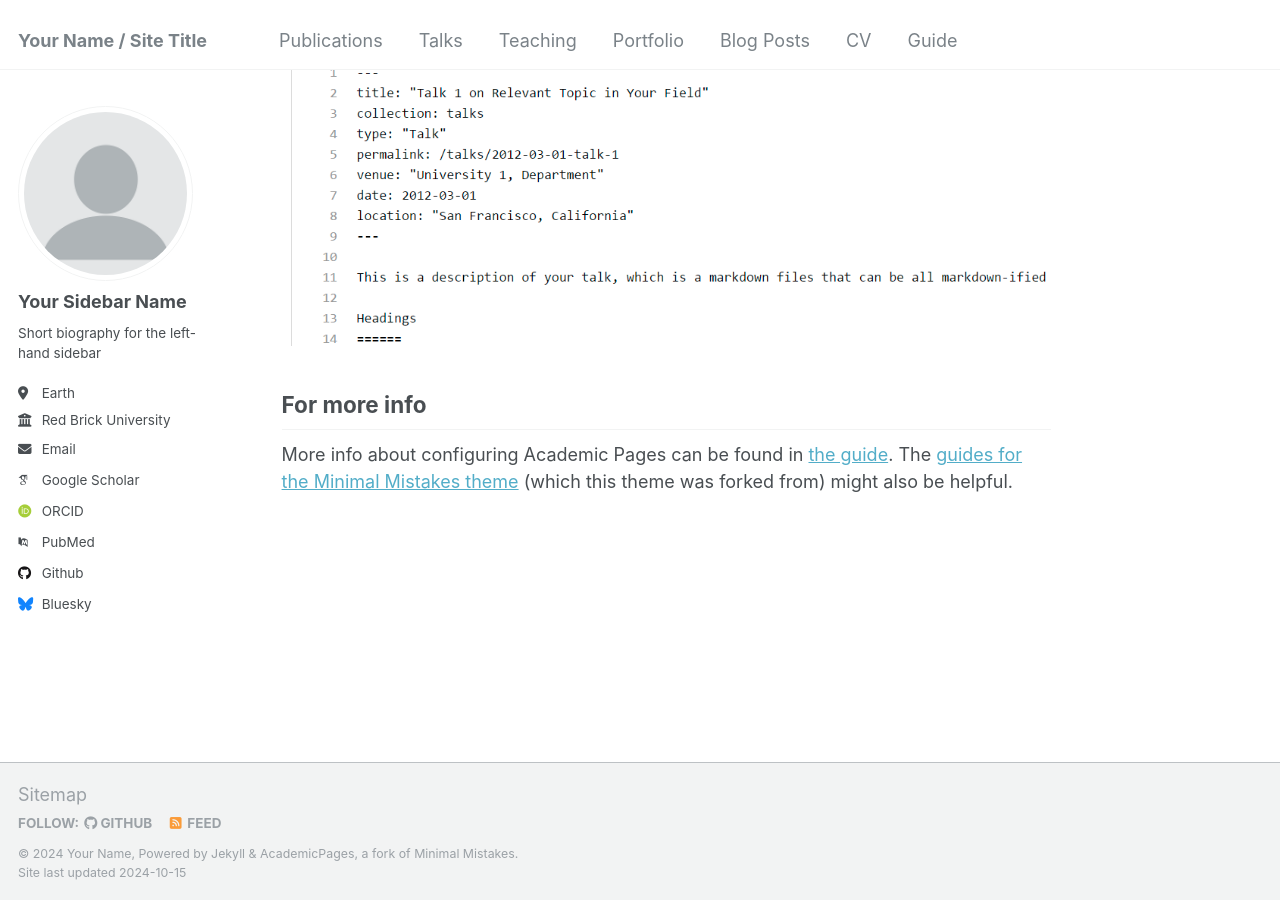
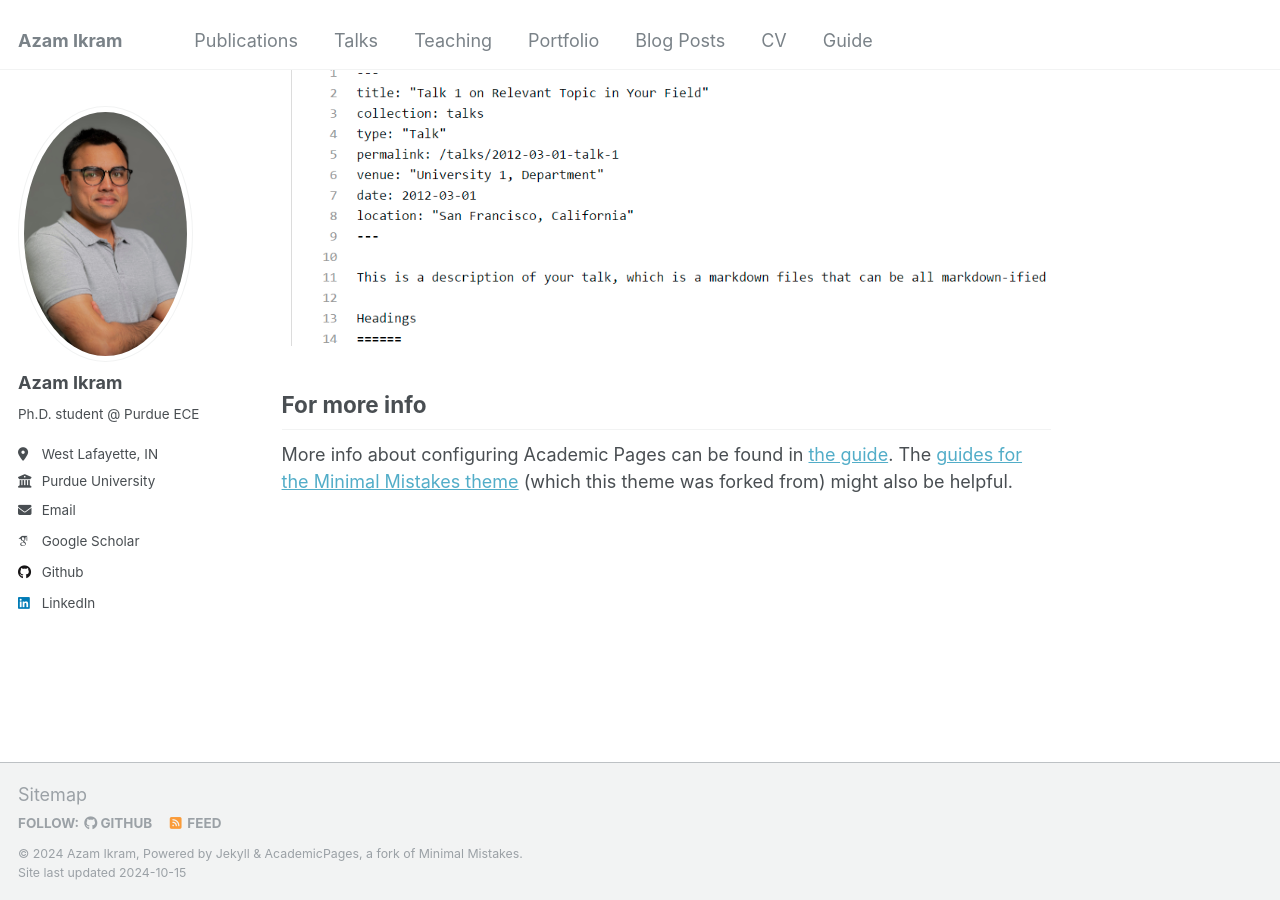
Before and after one commit to azamikram/azamikram.github.io, a Jekyll site: the page built from _pages/about.md, in a window 1280 px wide and 900 px high, scrolled down 2643 px. Built offline with Jekyll 4.4.1, drawn with Linux system fonts in a browser that asks for light colours; some web fonts are replaced.

Commit message:
Verify google site code

```diff
--- a/_config.yml
+++ b/_config.yml
@@ -8,47 +8,47 @@
 
 # Basic Site Settings
 locale                   : "en-US"
-title                    : "Your Name / Site Title"
+title                    : "Azam Ikram"
 title_separator          : "-"
-name                     : &name "Your Name"
-description              : &description "personal description"
-url                      : https://academicpages.github.io # the base hostname & protocol for your site e.g. "https://mmistakes.github.io"
+name                     : &name "Azam Ikram"
+description              : &description "Ph.D. student, Purdue ECE"
+url                      : https://azamikram.github.io # the base hostname & protocol for your site e.g. "https://mmistakes.github.io"
 baseurl                  : "" # the subpath of your site, e.g. "/blog"
-repository               : "academicpages/academicpages.github.io"
+repository               : "azamikram/azamikram.github.io"
 
 # Site Author - The following control what appear as part of the author content on the side bar.
 #               If a field is blank the icon and link will not appear, otherwise it will be shown.
 #               Additional customization can be done by editing /_includes/author-profile.html
 author:
   # Biographic information
-  avatar           : "profile.png"
-  name             : "Your Sidebar Name"
+  avatar           : "profile.jpg"
+  name             : "Azam Ikram"
   pronouns         : # example: "she/her"
-  bio              : "Short biography for the left-hand sidebar"
-  location         : "Earth"
-  employer         : "Red Brick University"
+  bio              : "Ph.D. student @ Purdue ECE"
+  location         : "West Lafayette, IN"
+  employer         : "Purdue University"
   uri              : # URL
-  email            : "none@example.org"
+  email            : "mikram@purdue.edu"
 
   # Academic websites
   arxiv            : # URL - Update with the correct link to your profile
-  googlescholar    : "https://scholar.google.com/citations?user=PS_CX0AAAAAJ"
+  googlescholar    : "https://scholar.google.com/citations?user=jEz7Z98AAAAJ"
   impactstory      : # URL
-  orcid            : "http://orcid.org/yourorcidurl"
+  # orcid            : "http://orcid.org/yourorcidurl"
   semantic         : # URL
-  pubmed           : "https://www.ncbi.nlm.nih.gov/pubmed/?term=john+snow"
+  # pubmed           : "https://www.ncbi.nlm.nih.gov/pubmed/?term=john+snow"
   researchgate     : # URL
 
   # Repositories and software development
   bitbucket        : # Username - Update with your username on the site
   codepen          : # Username
   dribbble         : # Username
-  github           : "academicpages"
+  github           : "azamikram"
   kaggle           : # Username
   stackoverflow    : # User number or user number and name (i.e., use "1" or "1/jeff-atwood")
 
   # Social media
-  bluesky          : "bsky.app" # Replace this with you Bluesky username
+  bluesky          : # "bsky.app" # Replace this with you Bluesky username
   facebook         : # Username
   flickr           : # Username
   foursquare       : # Username
@@ -57,7 +57,7 @@ author:
   keybase          : # Username
   instagram        : # Username
   lastfm           : # Username
-  linkedin         : # Username
+  linkedin         : azam-ikram
   mastodon         : # URL
   medium           : # URL
   pinterest        : # Username
@@ -84,11 +84,11 @@ publication_category:
 
 # Site Settings
 teaser                   :  # filename of teaser fallback teaser image placed in /images/, .e.g. "500x300.png"
-breadcrumbs              : false # true, false (default)
+breadcrumbs              : true # true, false (default)
 words_per_minute         : 160
 future                   : true
 read_more                : "disabled" # if enabled, adds "Read more" links to excerpts
-talkmap_link             : false #change to true to add link to talkmap on talks page
+talkmap_link             : false # change to true to add link to talkmap on talks page
 comments:
   provider               : # false (default), "disqus", "discourse", "facebook", "google-plus", "staticman", "custom"
   disqus:
@@ -121,7 +121,7 @@ atom_feed:
 
 
 # SEO Related
-google_site_verification :
+google_site_verification : 5zLHEJKhZn3XoVHyXhQPeL6MuiS4GnkdB214IMfOkp8
 bing_site_verification   :
 alexa_site_verification  :
 yandex_site_verification :
@@ -129,7 +129,7 @@ yandex_site_verification :
 
 # Social Sharing
 twitter:
-  username               : &twitter
+  username               :
 facebook:
   username               :
   app_id                 :
```
Also changed, not shown: images/profile.jpg (added).
